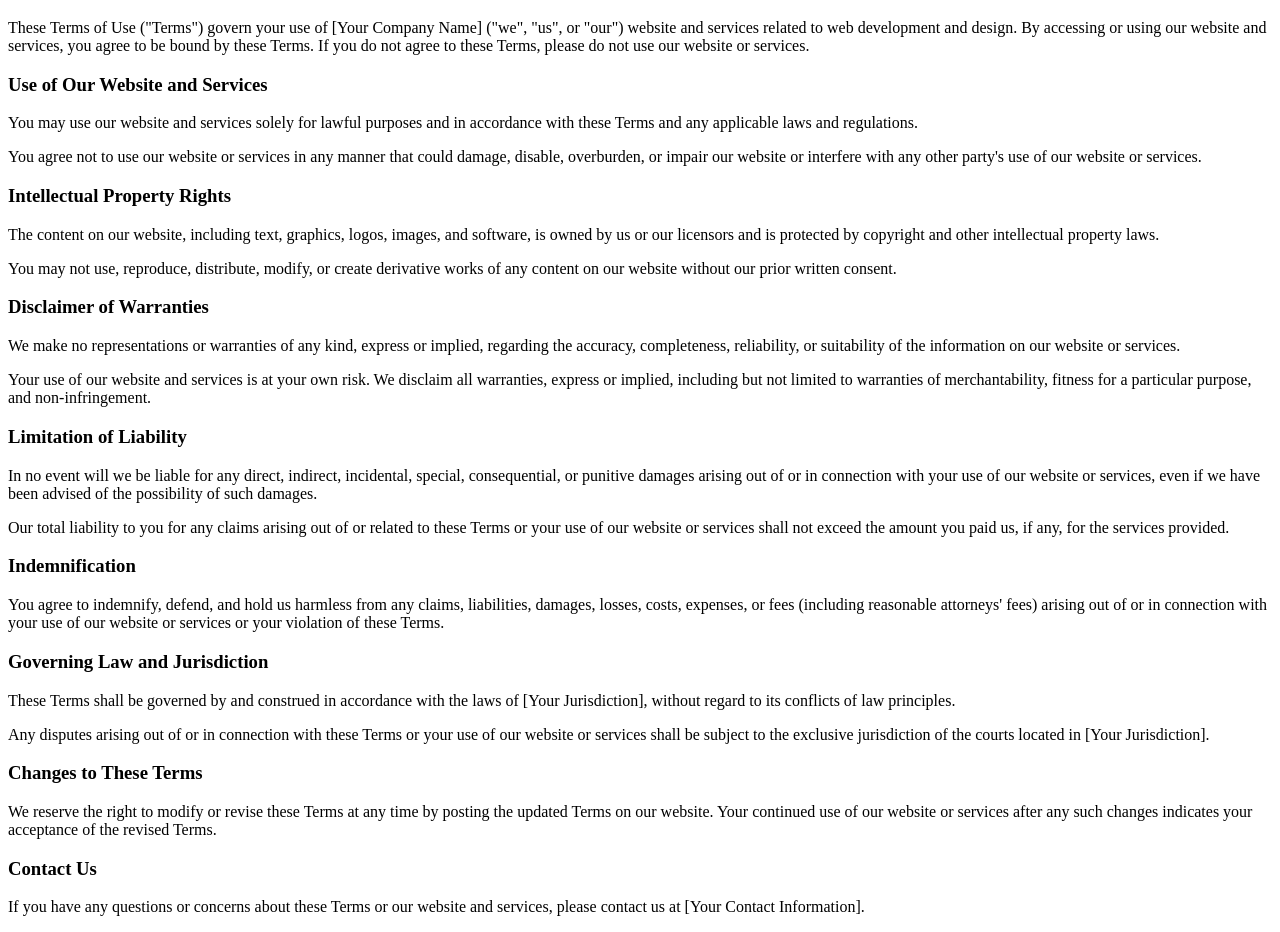
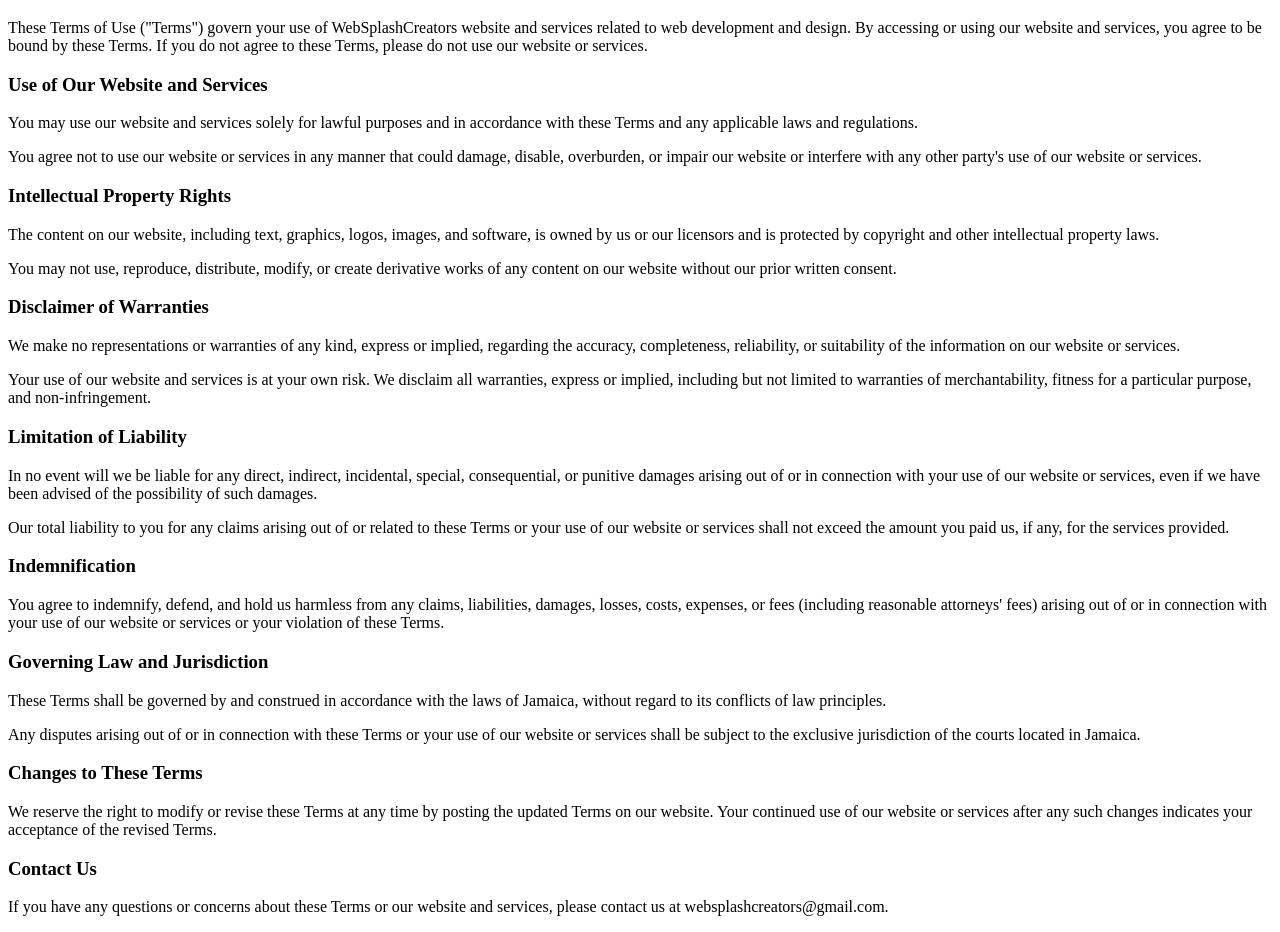
Before and after one commit to omarhanson/Portfolio-Website, a plain HTML site: page terms_of_use.html in a window 1280 px wide. Shown: the part 61-993 px from the top of the page. Drawn offline with Linux system fonts and the light colour scheme.

Commit message:
poicy and terms

```diff
--- a/terms_of_use.html
+++ b/terms_of_use.html
@@ -9,11 +9,10 @@
     <h1>Terms of Use</h1>
 
     <p>
-      These Terms of Use ("Terms") govern your use of [Your Company Name] ("we",
-      "us", or "our") website and services related to web development and
-      design. By accessing or using our website and services, you agree to be
-      bound by these Terms. If you do not agree to these Terms, please do not
-      use our website or services.
+      These Terms of Use ("Terms") govern your use of WebSplashCreators website
+      and services related to web development and design. By accessing or using
+      our website and services, you agree to be bound by these Terms. If you do
+      not agree to these Terms, please do not use our website or services.
     </p>
 
     <h3>Use of Our Website and Services</h3>
@@ -84,13 +83,13 @@
 
     <p>
       These Terms shall be governed by and construed in accordance with the laws
-      of [Your Jurisdiction], without regard to its conflicts of law principles.
+      of Jamaica, without regard to its conflicts of law principles.
     </p>
 
     <p>
       Any disputes arising out of or in connection with these Terms or your use
       of our website or services shall be subject to the exclusive jurisdiction
-      of the courts located in [Your Jurisdiction].
+      of the courts located in Jamaica.
     </p>
 
     <h3>Changes to These Terms</h3>
@@ -106,7 +105,7 @@
 
     <p>
       If you have any questions or concerns about these Terms or our website and
-      services, please contact us at [Your Contact Information].
+      services, please contact us at websplashcreators@gmail.com.
     </p>
   </body>
 </html>
```
Also changed, not shown: index.html (+1 -0 lines), privacy_policy.html (+1 -1 lines).
